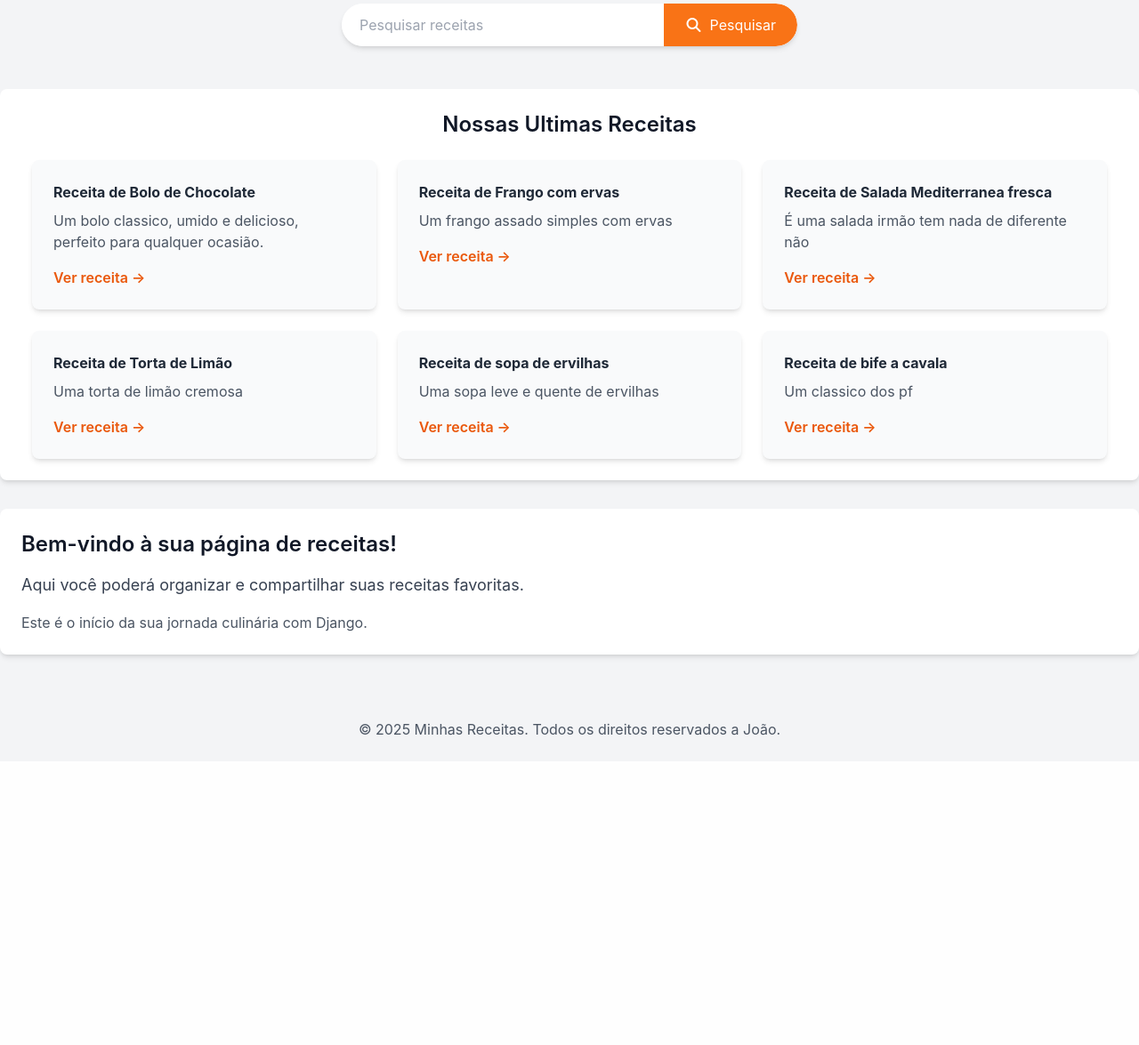
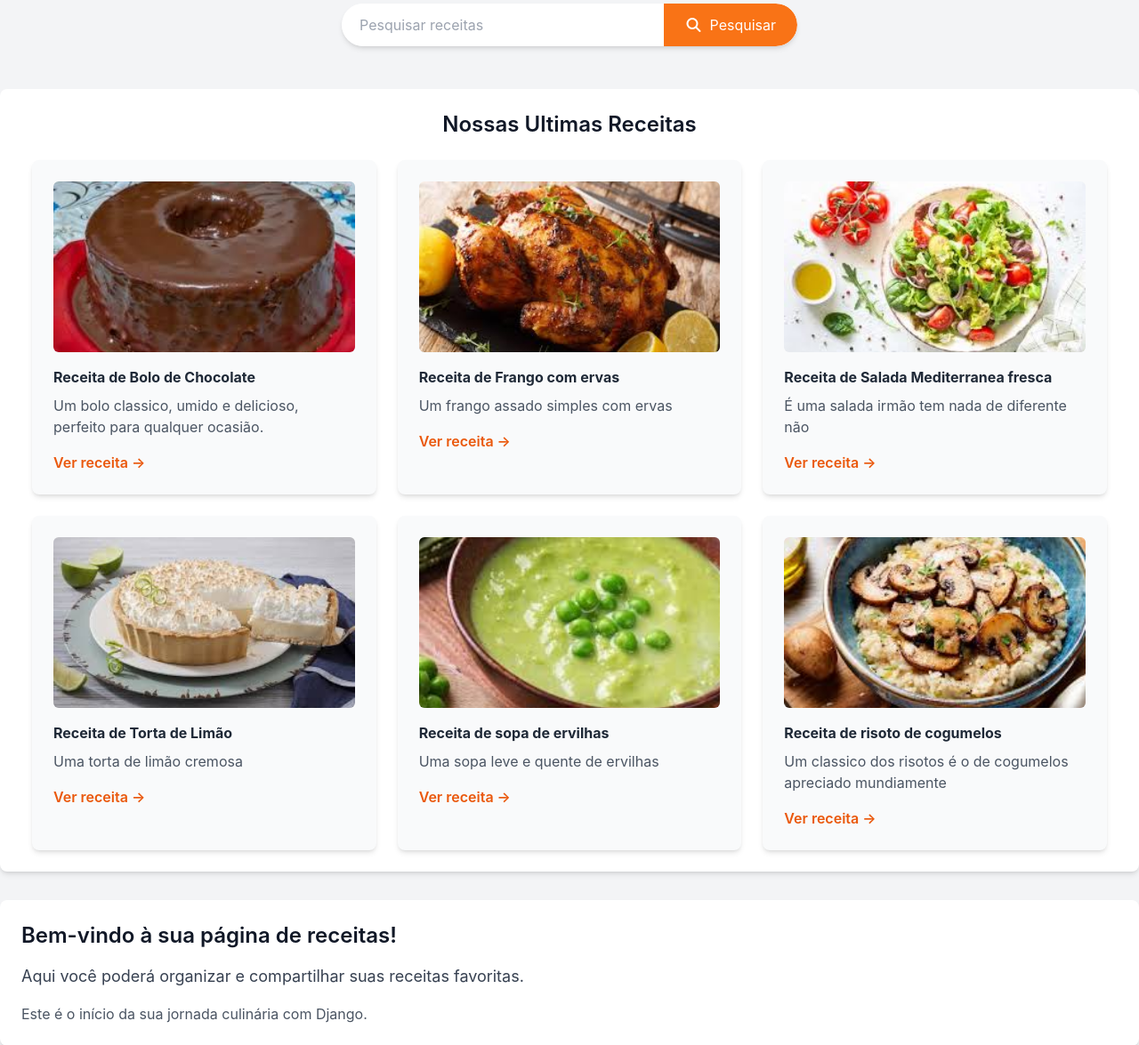
Before and after one commit to Joao-H-Moreira/Projeto2, a Django app: page /receitas/ in a window 1280 px wide. Shown: the part 132-1307 px from the top of the page at 89% size. Before the commit the page ends 959 px from the top, so only its background shows below. Run offline with Django 5.2, Linux system fonts and the light colour scheme; some libraries are stand-ins or nearby versions.

Commit message:
add img fim da home

```diff
--- a/receitas/templates/receitas/home.html
+++ b/receitas/templates/receitas/home.html
@@ -1,3 +1,4 @@
+{% load static%}
 <!DOCTYPE html>
 <html lang="pt-br">
 
@@ -53,38 +54,44 @@ a página terá um fundo cinza claro e texto cinza escuro.-->
         <div class="flex flex-wrap justify-center gap-6">
 
         <div class="w-full sm:w-[calc(50%-1.5rem)] lg:w-[calc(33.333%-1.5rem)] bg-gray-50 p-6 rounded-lg shadow-md hover:shadow-lg transition-shadow duration-300 ease-in-out">
+            <img src="{% static 'receitas/img/bolochocolate.jfif'%}" alt="[ Imagem de bolo de Chocolate]" class="w-full h-48 object-cover rounded-md mb-4 ">
             <h3 class="text-x1 font-bold mb-2 text-gray-800"> Receita de Bolo de Chocolate</h3>
             <p class="text-gray-600 mb-4"> Um bolo classico, umido e delicioso, perfeito para qualquer ocasião.</p>
                 <a href="#" class="text-orange-600 hover:text-orange-800 font-semibold"> Ver receita &rarr;</a>
         </div>
 
          <div class="w-full sm:w-[calc(50%-1.5rem)] lg:w-[calc(33.333%-1.5rem)] bg-gray-50 p-6 rounded-lg shadow-md hover:shadow-lg transition-shadow duration-300 ease-in-out">
+            <img src="{% static 'receitas/img/frango.jfif'%}" alt="[ Imagem de Frango com ervas]" class="w-full h-48 object-cover rounded-md mb-4">
             <h3 class="text-x1 font-bold mb-2 text-gray-800"> Receita de Frango com ervas</h3>
             <p class="text-gray-600 mb-4"> Um frango assado simples com ervas</p>
                 <a href="#" class="text-orange-600 hover:text-orange-800 font-semibold"> Ver receita &rarr;</a>
         </div>
 
             <div class="w-full sm:w-[calc(50%-1.5rem)] lg:w-[calc(33.333%-1.5rem)] bg-gray-50 p-6 rounded-lg shadow-md hover:shadow-lg transition-shadow duration-300 ease-in-out">
+            <img src="{% static 'receitas/img/salada.jfif'%}" alt="[ Imagem de Salada Mediterranea fresca]" class="w-full h-48 object-cover rounded-md mb-4">
             <h3 class="text-x1 font-bold mb-2 text-gray-800"> Receita de Salada Mediterranea fresca</h3>
             <p class="text-gray-600 mb-4"> É uma salada irmão tem nada de diferente não</p>
                 <a href="#" class="text-orange-600 hover:text-orange-800 font-semibold"> Ver receita &rarr;</a>
         </div>
 
             <div class="w-full sm:w-[calc(50%-1.5rem)] lg:w-[calc(33.333%-1.5rem)] bg-gray-50 p-6 rounded-lg shadow-md hover:shadow-lg transition-shadow duration-300 ease-in-out">
+            <img src="{% static 'receitas/img/tortodelimão.jfif'%}" alt="[ Imagem de Torta de Limão]" class="w-full h-48 object-cover rounded-md mb-4">
             <h3 class="text-x1 font-bold mb-2 text-gray-800"> Receita de Torta de Limão</h3>
             <p class="text-gray-600 mb-4"> Uma torta de limão cremosa</p>
                 <a href="#" class="text-orange-600 hover:text-orange-800 font-semibold"> Ver receita &rarr;</a>
         </div>
 
             <div class="w-full sm:w-[calc(50%-1.5rem)] lg:w-[calc(33.333%-1.5rem)] bg-gray-50 p-6 rounded-lg shadow-md hover:shadow-lg transition-shadow duration-300 ease-in-out">
-            <h3 class="text-x1 font-bold mb-2 text-gray-800"> Receita de sopa  de ervilhas</h3>
+            <img src="{% static 'receitas/img/sopa.jfif'%}" alt="[ Imagem de sopa  de ervilhas]" class="w-full h-48 object-cover rounded-md mb-4">
+                <h3 class="text-x1 font-bold mb-2 text-gray-800"> Receita de sopa  de ervilhas</h3>
             <p class="text-gray-600 mb-4"> Uma sopa leve e quente de ervilhas</p>
                 <a href="#" class="text-orange-600 hover:text-orange-800 font-semibold"> Ver receita &rarr;</a>
         </div>
 
             <div class="w-full sm:w-[calc(50%-1.5rem)] lg:w-[calc(33.333%-1.5rem)] bg-gray-50 p-6 rounded-lg shadow-md hover:shadow-lg transition-shadow duration-300 ease-in-out">
-            <h3 class="text-x1 font-bold mb-2 text-gray-800"> Receita de bife a cavala</h3>
-            <p class="text-gray-600 mb-4"> Um classico dos pf</p>
+            <img src="{% static 'receitas/img/cogumelos.jfif'%}" alt="[ Imagem de risoto de cogumelos]" class="w-full h-48 object-cover rounded-md mb-4">
+                <h3 class="text-x1 font-bold mb-2 text-gray-800"> Receita de risoto de cogumelos</h3>
+            <p class="text-gray-600 mb-4"> Um classico dos risotos é o de cogumelos apreciado mundiamente</p>
                 <a href="#" class="text-orange-600 hover:text-orange-800 font-semibold"> Ver receita &rarr;</a>
         </div>
         </div>
```
Also changed, not shown: receitas/static/receitas/img/bolochocolate.jfif (added), receitas/static/receitas/img/cogumelos.jfif (added), receitas/static/receitas/img/frango.jfif (added), receitas/static/receitas/img/salada.jfif (added), receitas/static/receitas/img/sopa.jfif (added), receitas/static/receitas/img/tortodelimão.jfif (added).
